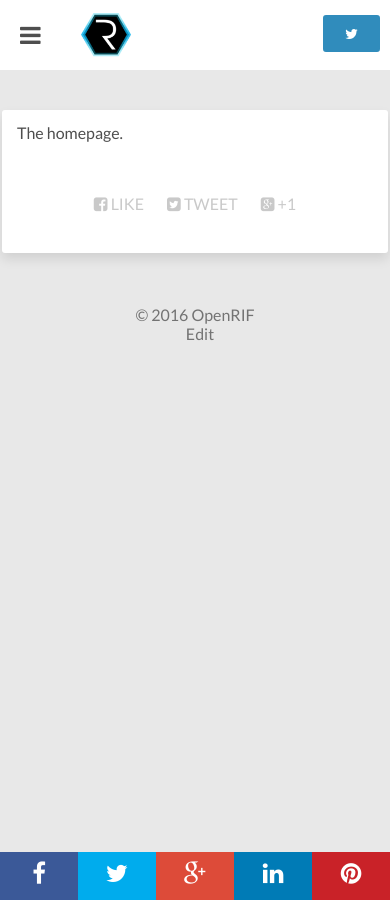
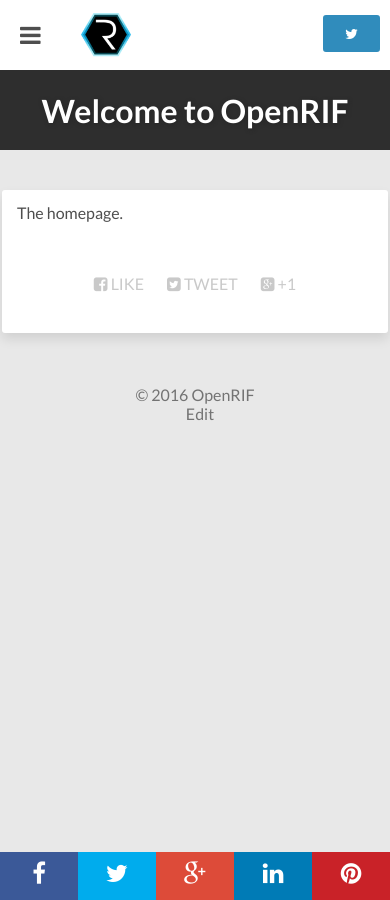
Before and after one commit to openrif/openrif.github.io, a Jekyll site: the page built from index.html, in a window 390 px wide. Built offline with Jekyll 4.4.1, drawn with Linux system fonts in a browser that asks for light colours; nearby versions of some CDN libraries; comment, search, counter and statistics services are not loaded.

Commit message:
Fixing missing title on mobile.

```diff
--- a/_config.yml
+++ b/_config.yml
@@ -94,7 +94,7 @@
   - jekyll-paginate
 sass:
   sass_dir: _sass
-  style: compressed
+  style: nested
 
 # https://github.com/mojombo/jekyll/wiki/Permalinks
 #permalink:   /:categories/:title/
--- a/_sass/_page.scss
+++ b/_sass/_page.scss
@@ -492,7 +492,7 @@
 		@include font-rem(32);
 		color: $white;
 		text-shadow: 1px 1px 4px rgba($base-color, 0.6);
-		display: none;
+		display: block; // Shahim: was none;
 		a {
 			color: $white;
 		}
```
